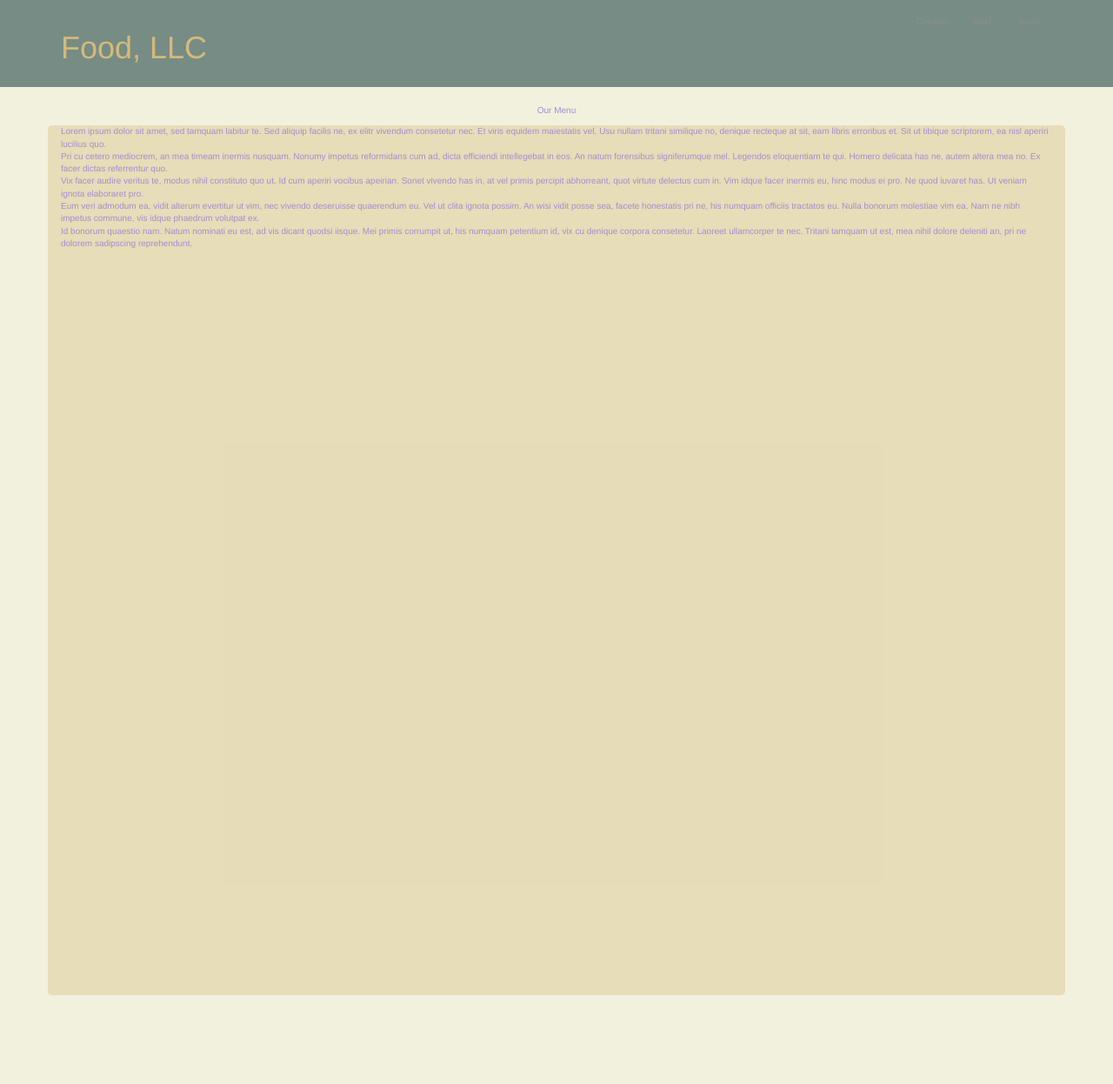
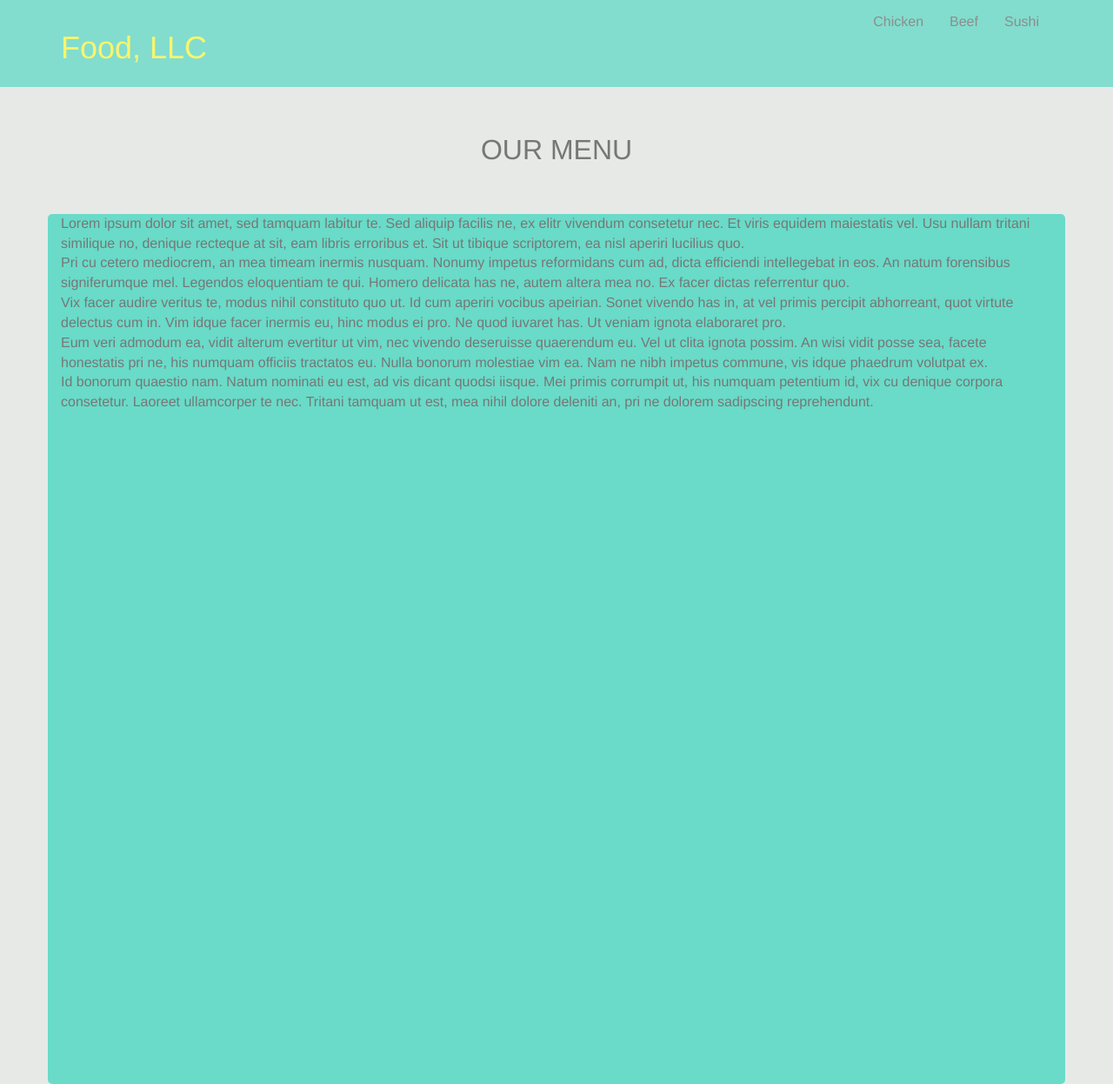
Before and after one commit to emmvalenti/emmvalenti.github.io, a Jekyll site: the page module3/index.html, which Jekyll copies as it is, in a window 1280 px wide. Shown: the whole page at 87% size. Built offline with Jekyll 4.4.1, drawn with Linux system fonts in a browser that asks for light colours; before the commit the page ends 1144 px from its top, so only the background shows below that.

Commit message:
update colors to new palette

```diff
--- a/module3/css/style.css
+++ b/module3/css/style.css
@@ -1,15 +1,16 @@
 body{
-	font-size: 100%;
-	color: rgb(164,141,209);
-	background-color: rgb(241,241,222);
+	font-size: 16px;
+	color: #777;
+	background-color: #E7E9E7;
 	font-family:;
 }
 
 #header-nav {
-	background-color: rgb(88,115,112);
+	background-color: #69DBC8;
 	border-radius: 0;
 	border: 0;
 	opacity: .8;
+	width: 100%;
 }
 
 .navbar-brand {
@@ -17,13 +18,21 @@ body{
 }
 
 .navbar-brand a {
-	color: rgb(206,173,96);
+	color: #FCF951;
 	text-decoration: none;
+	font-size: 2em;
 }
 
 #main-content{
-	background-color: rgba(206,173,96,.3);
+	background-color: #69DBC8;
 	height: 1000px;
 	border-radius: 5px;
+	margin-top: 50px;
+}
 
+.text-center {
+	text-align: center;
+	margin-top: 50px;
+	font-size: 2em;
+	text-transform: uppercase;
 }
```
